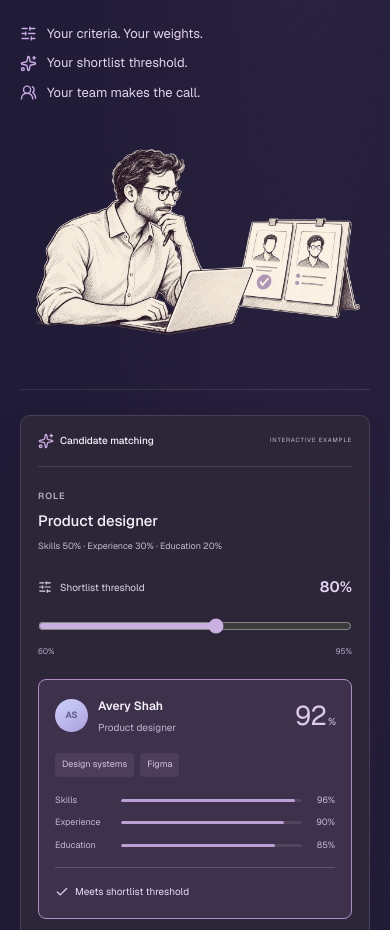
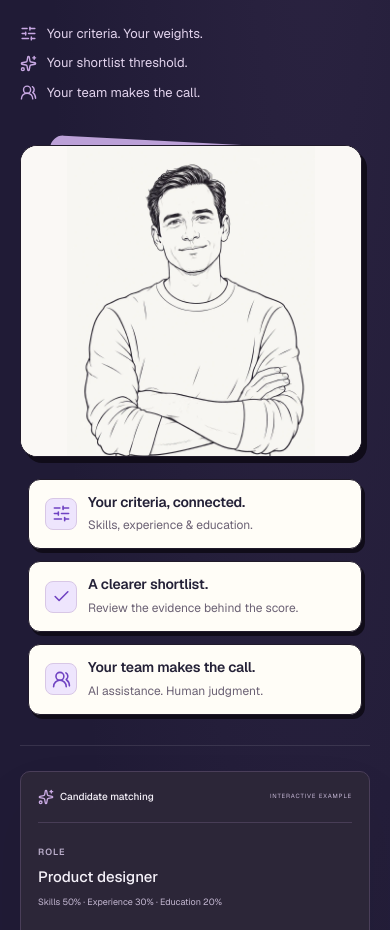
Before and after one commit to hitten04/wellgenz, a Next.js app: page / in a window 390 px wide. Shown: the part 4420-5350 px from the top of the page. Built offline with nearby package versions, Linux system fonts and the light colour scheme.

Commit message:
Style matching section with paper portrait and lavender layered cards

```diff
--- a/src/app/home-refresh.css
+++ b/src/app/home-refresh.css
@@ -586,3 +586,27 @@
 /* White-edged matching artwork floats directly on the dark section. */
 .home-matching .home-matching-cutout{background:transparent;border:0;border-radius:0;overflow:visible;transform:none}
 .home-matching .home-matching-cutout>img{display:block;width:100%;height:auto;max-height:none;aspect-ratio:1.5;object-fit:contain;background:transparent}
+
+/* AI matching as an illustrated paper portrait with contextual notes. */
+.matching-paper-scene{position:relative;isolation:isolate;min-width:0;width:100%;max-width:530px;margin-left:auto;padding:34px 20px 40px 12px}
+.matching-paper-scene::before{content:"";position:absolute;inset:25px 9px 58px 42px;background:#bca1d8;border-radius:13px;transform:rotate(3deg);z-index:-1}
+.matching-paper-frame{border:1px solid #201a2a;border-radius:20px;overflow:hidden;background:var(--paper);box-shadow:7px 8px 0 #100c19}
+.matching-paper-frame>img{display:block;width:100%;height:auto;aspect-ratio:1.02;object-fit:contain;background:var(--paper)}
+.matching-paper-note{position:absolute;display:flex;align-items:center;gap:11px;padding:13px 16px;border:1px solid #201a2a;border-radius:12px;background:#fffdf7;box-shadow:5px 6px 0 #100c19;max-width:calc(100% - 22px);color:var(--ink);min-width:0}
+.matching-paper-note>span{display:grid;place-items:center;width:32px;height:32px;flex-shrink:0;background:var(--lilac);border:1px solid #d8c7e6;border-radius:8px;color:var(--violet)}
+.matching-paper-note strong{display:block;font-size:14px;line-height:1.4;letter-spacing:-.2px;font-weight:600}
+.matching-paper-note p{margin:4px 0 0;font-size:12px;line-height:1.6;color:#6b6174}
+.matching-note-criteria{top:3px;right:0;transform:rotate(2deg)}
+.matching-note-evidence{bottom:118px;right:0;transform:rotate(2deg);max-width:290px}
+.matching-note-judgment{bottom:5px;left:0;transform:rotate(-2deg);max-width:300px}
+@media(min-width:760px) and (max-width:1100px){.matching-paper-scene{padding-inline:4px 14px}.matching-paper-note{padding:11px 13px;gap:9px}.matching-paper-note strong{font-size:12px}.matching-paper-note p{font-size:11px}.matching-note-evidence{bottom:100px;max-width:255px}}
+@media(max-width:759px){
+.matching-paper-scene{max-width:530px;margin-inline:auto;padding:15px 8px 5px 0}
+.matching-paper-scene::before{inset:13px 12px auto 25px;height:210px}
+.matching-paper-frame{border-radius:17px;box-shadow:5px 6px 0 #100c19}
+.matching-paper-frame>img{aspect-ratio:1.1}
+.matching-paper-notes{display:grid;gap:12px;margin:22px 0 0 8px}
+.matching-paper-note{position:relative;inset:auto;transform:none;max-width:none;width:100%;box-shadow:3px 4px 0 #100c19}
+.matching-paper-note strong{font-size:14px}
+.matching-paper-note p{font-size:12px}
+}
--- a/src/app/page.tsx
+++ b/src/app/page.tsx
@@ -73,7 +73,14 @@ export default function Home() {
       <div className="container">
         <div className="home-story-grid">
           <Reveal><SectionHeading light eyebrow="Intelligence with intention" title={<>Less sifting.<br /><span>More seeing potential.</span></>}>Match applicants against what your role actually needs. Explore the evidence behind each score before choosing the next conversation.</SectionHeading><div className="home-matching-principles"><span><SlidersHorizontal size={17} aria-hidden="true"/>Your criteria. Your weights.</span><span><Sparkles size={17} aria-hidden="true"/>Your shortlist threshold.</span><span><UsersRound size={17} aria-hidden="true"/>Your team makes the call.</span></div></Reveal>
-          <Reveal className="home-art home-matching-art home-matching-cutout"><Image src="/images/matching-sketch-v3.webp" alt="A recruiter comparing two candidate profiles beside a laptop" width={1536} height={1024} sizes="(max-width: 759px) 90vw, 45vw"/></Reveal>
+          <Reveal className="matching-paper-scene">
+            <div className="matching-paper-frame"><Image src="/images/matching-portrait.webp" alt="A calm recruiter with folded arms, drawn in a simple ink illustration" width={1024} height={1280} sizes="(max-width: 759px) 90vw, 45vw"/></div>
+            <div className="matching-paper-notes">
+              <div className="matching-paper-note matching-note-criteria"><span><SlidersHorizontal size={19} aria-hidden="true"/></span><div><strong>Your criteria, connected.</strong><p>Skills, experience &amp; education.</p></div></div>
+              <div className="matching-paper-note matching-note-evidence"><span><Check size={19} aria-hidden="true"/></span><div><strong>A clearer shortlist.</strong><p>Review the evidence behind the score.</p></div></div>
+              <div className="matching-paper-note matching-note-judgment"><span><UsersRound size={19} aria-hidden="true"/></span><div><strong>Your team makes the call.</strong><p>AI assistance. Human judgment.</p></div></div>
+            </div>
+          </Reveal>
         </div>
         <Reveal className="home-demo-wrap"><MatchingDemo /></Reveal>
       </div>
```
Also changed, not shown: public/images/matching-portrait.webp (added).
